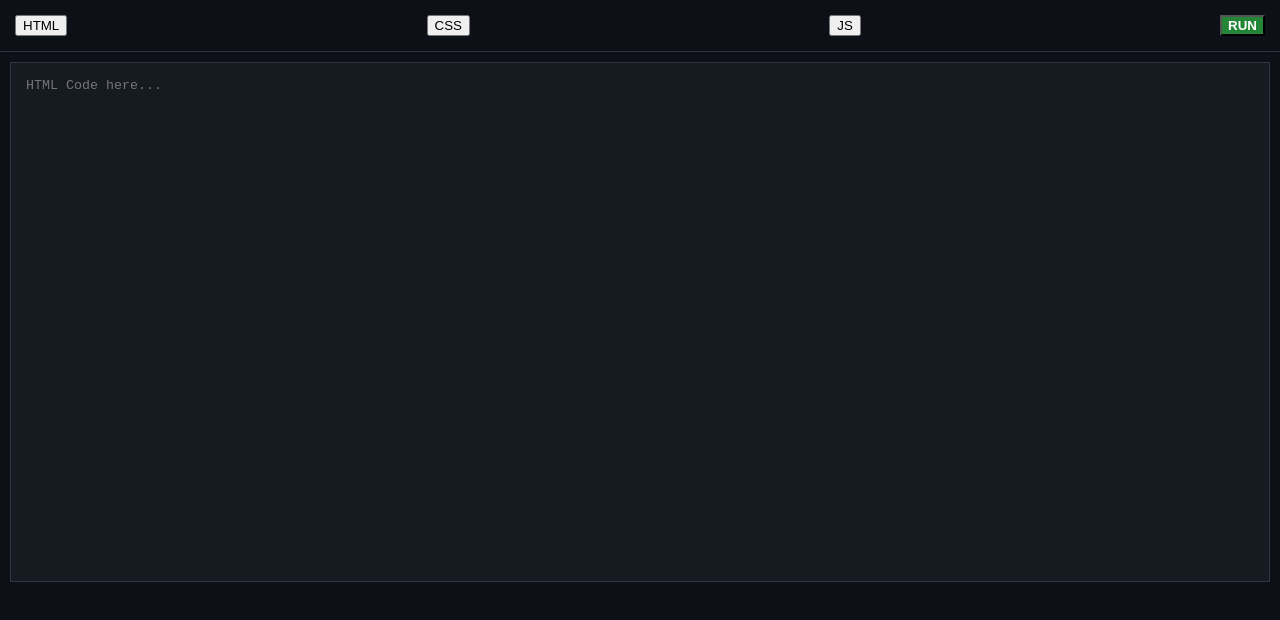
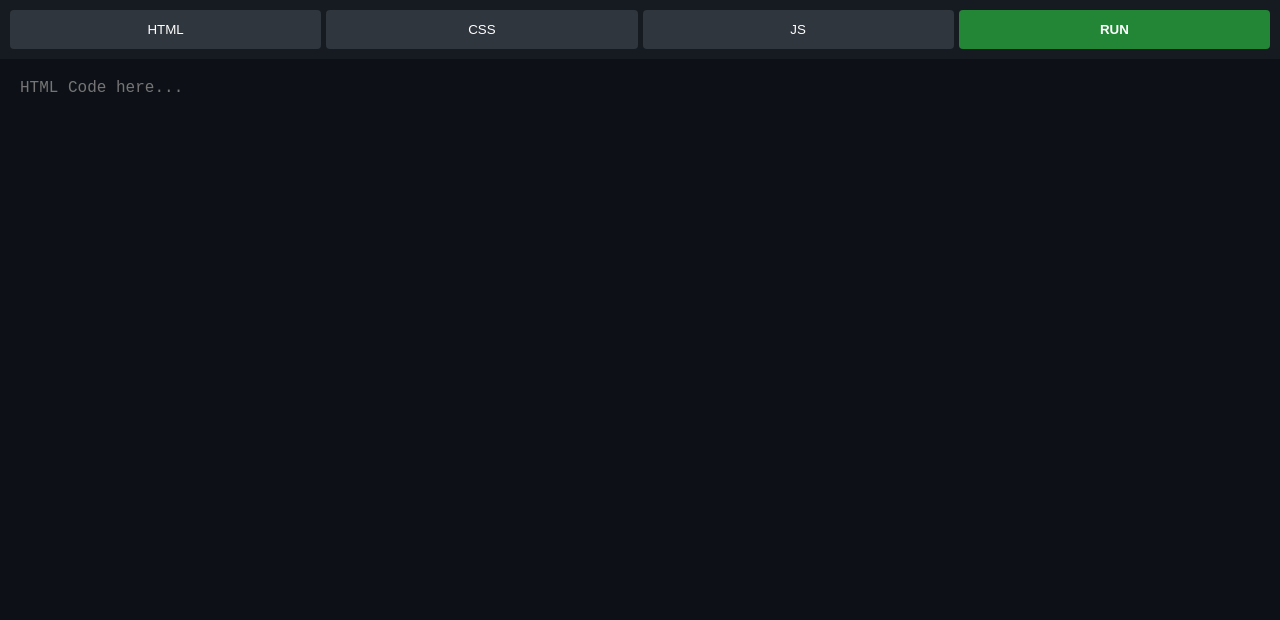
Before and after one commit to sadmansakif21-jpg/Proggram, a plain HTML site: page index.html in a window 1280 px wide. Drawn offline with Linux system fonts and the light colour scheme.

Commit message:
Update style.css

```diff
--- a/style.css
+++ b/style.css
@@ -1,9 +1,17 @@
-:root { --bg: #0d1117; --text: #c9d1d9; --accent: #58a6ff; }
-.light-mode { --bg: #ffffff; --text: #24292e; --accent: #0366d6; }
+body, html { margin: 0; padding: 0; height: 100%; overflow: hidden; background: #0d1117; }
+nav { display: flex; padding: 10px; background: #161b22; gap: 5px; }
+nav button { flex: 1; padding: 12px; cursor: pointer; border: none; background: #30363d; color: white; border-radius: 4px; }
 
-body { background: var(--bg); color: var(--text); font-family: sans-serif; margin: 0; }
-nav { display: flex; justify-content: space-between; padding: 15px; border-bottom: 1px solid #30363d; }
-.tab-menu { display: flex; gap: 2px; padding: 10px; background: #161b22; }
-.tab-menu button { padding: 10px; cursor: pointer; border: none; background: #30363d; color: white; border-radius: 4px; flex: 1; }
-.editor-container { padding: 10px; }
-.tab-content { width: 100%; height: 65vh; background: #161b22; color: #fff; border: 1px solid #30363d; padding: 15px; resize: none; box-sizing: border-box; }
+.editor-container { width: 100%; height: calc(100vh - 50px); }
+.tab-content {
+    width: 100%;
+    height: 100%;
+    background: #0d1117;
+    color: #e6edf3;
+    border: none;
+    padding: 20px;
+    resize: none;
+    box-sizing: border-box;
+    font-size: 16px;
+    outline: none;
+}
```
